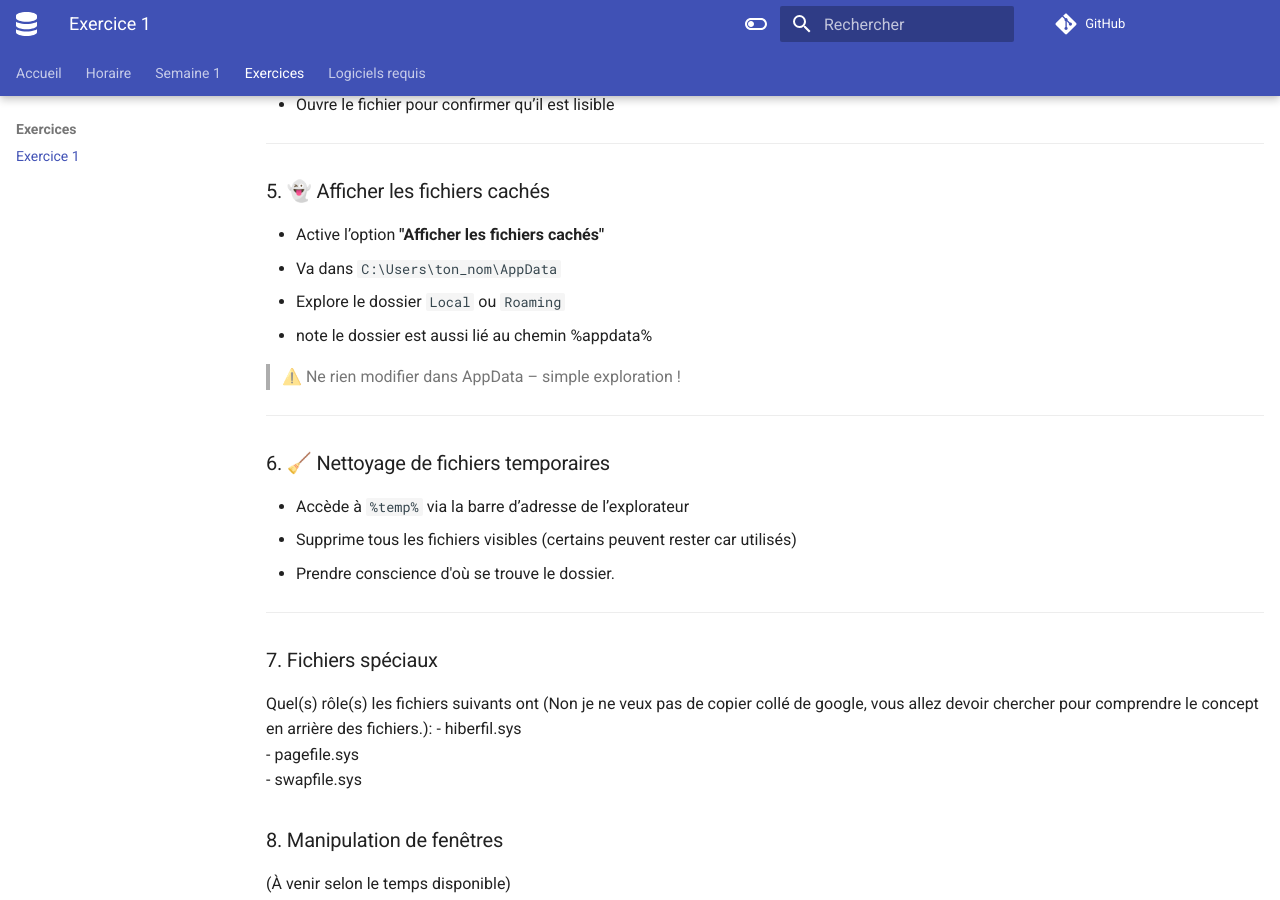
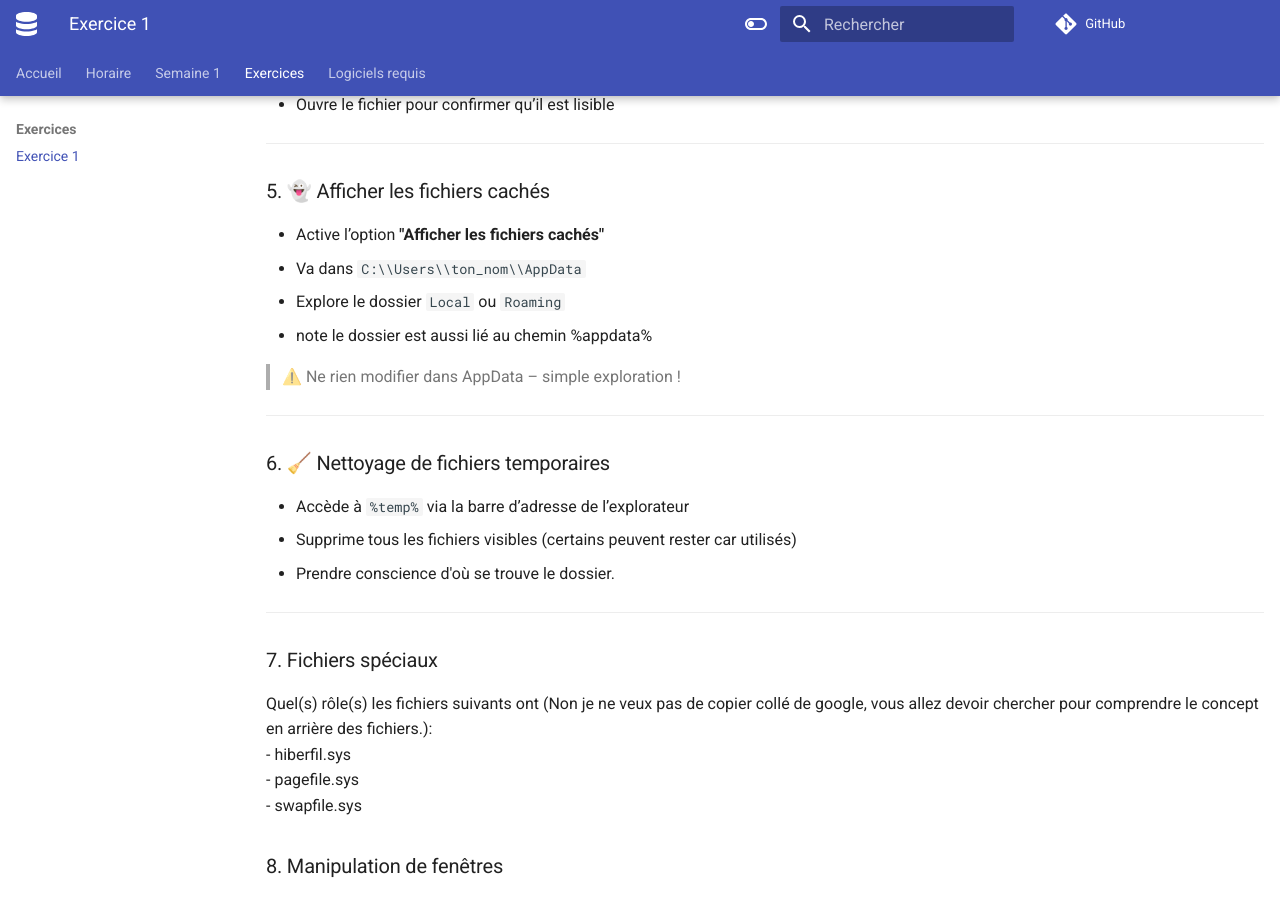
Before and after one commit to TousignantSimon-Fonctionnement/TousignantSimon-Fonctionnement.github.io, an MkDocs documentation site: the page built from docs/exercices/exercices_semaine_1.md, in a window 1280 px wide and 900 px high, scrolled down 1122 px. Built offline with MkDocs 1.6.1 and Material for MkDocs 9.7.7, drawn with Linux system fonts in a browser that asks for light colours; comment, search, counter and statistics services are not loaded.

Commit message:
correction des \ avec entré

```diff
--- a/docs/exercices/exercices_semaine_1.md
+++ b/docs/exercices/exercices_semaine_1.md
@@ -42,7 +42,7 @@
 
 ### 5. 👻 Afficher les fichiers cachés
 - Active l’option **"Afficher les fichiers cachés"**
-- Va dans `C:\Users\ton_nom\AppData`
+- Va dans `C:\\Users\\ton_nom\\AppData`
 - Explore le dossier `Local` ou `Roaming`
 - note le dossier est aussi lié au chemin %appdata%
 
```
